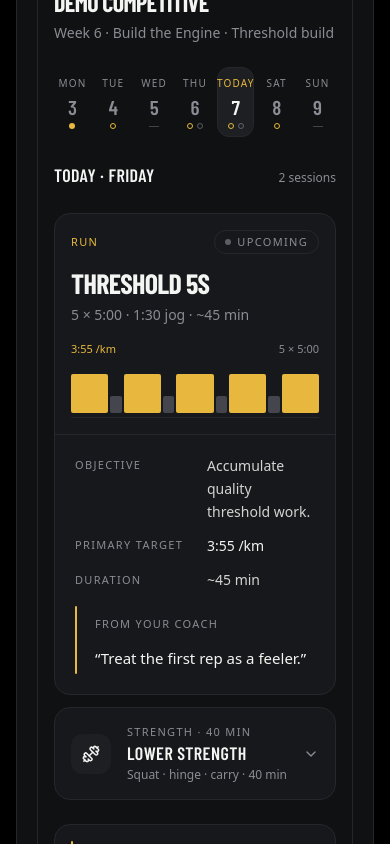
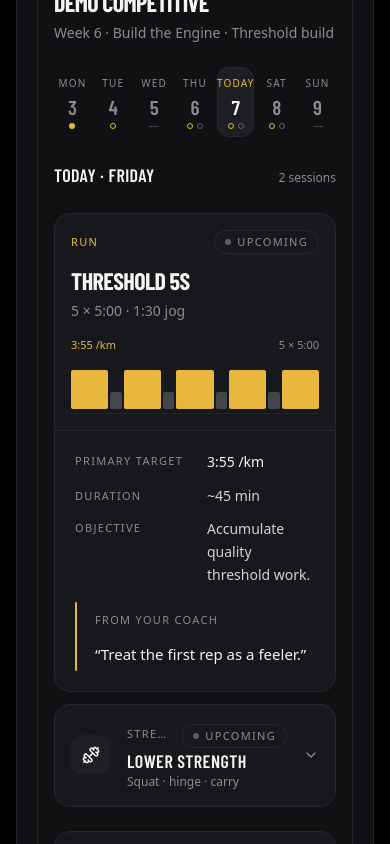
Before and after one commit to Hybrid365/hybrid365-blueprint-app, a Next.js app: page /dev/visual-system in a window 390 px wide. Shown: the part 2120-2964 px from the top of the page. Built offline with nearby package versions, Linux system fonts and the light colour scheme; no server answers.

Commit message:
fix: refine Home D information hierarchy
Dedupe objective/prescription walls, hide placeholder targets, expose
secondary status on mobile, and collapse empty side context so real
training targets surface earlier without changing programme data.

```diff
--- a/app/lib/visual-system/homeDSessionCardAdapter.ts
+++ b/app/lib/visual-system/homeDSessionCardAdapter.ts
@@ -11,6 +11,7 @@ import type {
   AthleteHomeDSessionCard,
 } from "@/app/lib/hyroxAthleteHomeDViewModel";
 import type { HyroxSession } from "@/app/lib/hyroxTeamDashboardMock";
+import { isPopulatedTargetValue } from "@/app/lib/hyrox-team/modules/home/resolveCompactSessionTargets";
 import { buildWorkoutTimelineViewModel } from "@/app/lib/visual-system/workoutTimelineViewModel";
 import { inferTimelineModality } from "@/app/lib/visual-system/timelineModality";
 import type { AthleteSessionCardViewModel } from "@/components/athlete-command-centre/visual-system/sessions/sessionCardTypes";
@@ -41,9 +42,25 @@ export function homeDDaysToWeekDateNav(days: AthleteHomeDDay[]): WeekDateNavDay[
   }));
 }
 
+function normCopy(value: string | null | undefined): string {
+  return (value ?? "").toLowerCase().replace(/\s+/g, " ").trim();
+}
+
+/**
+ * Compact line under the title — distinct prescription detail only.
+ * When primaryDetail duplicates intent/objective, omit it so Objective is
+ * the single copy. Duration stays in the meta grid (never duplicated here).
+ */
 function prescriptionLine(card: AthleteHomeDSessionCard): string | null {
-  const bits = [card.primaryDetail, card.duration].filter(Boolean);
-  return bits.length ? bits.join(" · ") : null;
+  const detail = card.primaryDetail?.trim() || null;
+  if (!detail) return null;
+  const intent = card.intent?.trim() || null;
+  if (intent && normCopy(detail) === normCopy(intent)) return null;
+  return detail;
+}
+
+function displayPrimaryTarget(card: AthleteHomeDSessionCard): string | null {
+  return isPopulatedTargetValue(card.primaryTarget) ? card.primaryTarget!.trim() : null;
 }
 
 function workTargetFromCard(card: AthleteHomeDSessionCard, live?: HyroxSession | null) {
@@ -98,7 +115,7 @@ export function homeDSessionToCardViewModel(
     status: card.status,
     prescriptionLine: prescriptionLine(card),
     objective: card.intent,
-    primaryTarget: card.primaryTarget,
+    primaryTarget: displayPrimaryTarget(card),
     durationLabel: card.duration,
     coachNote: card.coachNote,
     timeline: showTimeline ? timeline : null,
--- a/components/athlete-command-centre/home-d/AthleteHomeDDashboard.tsx
+++ b/components/athlete-command-centre/home-d/AthleteHomeDDashboard.tsx
@@ -233,6 +233,12 @@ export function AthleteHomeDDashboard({ readOnly = false }: { readOnly?: boolean
     );
   }
 
+  const hasSideContext = Boolean(
+    vm.coachContext ||
+      vm.performanceInsight ||
+      (vm.progressSnapshot && vm.progressSnapshot.length > 0)
+  );
+
   return (
     <div
       data-home-d-live=""
@@ -240,7 +246,13 @@ export function AthleteHomeDDashboard({ readOnly = false }: { readOnly?: boolean
       className="mx-auto max-w-5xl px-4 pb-[calc(5.5rem+env(safe-area-inset-bottom,0px))] pt-3 sm:px-6 lg:pb-10 lg:pt-5"
       style={{ color: "var(--h365-text)" }}
     >
-      <div className="lg:grid lg:grid-cols-[minmax(0,1fr)_260px] lg:items-start lg:gap-8">
+      <div
+        className={
+          hasSideContext
+            ? "lg:grid lg:grid-cols-[minmax(0,1fr)_260px] lg:items-start lg:gap-8"
+            : undefined
+        }
+      >
         <div className="min-w-0">
           <header className="mb-2">
             <p className="label-caps text-[var(--h365-text-muted)]">Home</p>
@@ -248,7 +260,7 @@ export function AthleteHomeDDashboard({ readOnly = false }: { readOnly?: boolean
               {vm.athleteName}
             </h1>
             {vm.programmeContext ? (
-              <p className="mt-2 text-[13px] text-[var(--h365-text-muted)]">
+              <p className="mt-2 line-clamp-2 text-[13px] leading-snug text-[var(--h365-text-muted)]">
                 Week {vm.programmeContext.weekNumber}
                 <span className="mx-1.5 text-[var(--h365-border)]">·</span>
                 {vm.programmeContext.blockLabel}
@@ -258,7 +270,8 @@ export function AthleteHomeDDashboard({ readOnly = false }: { readOnly?: boolean
                     {vm.programmeContext.weekRole}
                   </>
                 ) : null}
-                {vm.programmeContext.raceLabel ? (
+                {vm.programmeContext.raceLabel &&
+                vm.programmeContext.raceLabel.trim().length <= 42 ? (
                   <>
                     <span className="mx-1.5 text-[var(--h365-border)]">·</span>
                     {vm.programmeContext.raceLabel}
@@ -338,6 +351,7 @@ export function AthleteHomeDDashboard({ readOnly = false }: { readOnly?: boolean
             )}
           </section>
 
+          {hasSideContext ? (
             <div className="mt-7 space-y-3 lg:hidden">
               <SideContext
                 coachContext={vm.coachContext}
@@ -345,8 +359,10 @@ export function AthleteHomeDDashboard({ readOnly = false }: { readOnly?: boolean
                 progressSnapshot={vm.progressSnapshot}
               />
             </div>
+          ) : null}
         </div>
 
+        {hasSideContext ? (
           <aside className="mt-8 hidden space-y-4 lg:mt-0 lg:block">
             <SideContext
               coachContext={vm.coachContext}
@@ -354,6 +370,7 @@ export function AthleteHomeDDashboard({ readOnly = false }: { readOnly?: boolean
               progressSnapshot={vm.progressSnapshot}
             />
           </aside>
+        ) : null}
       </div>
 
       <SessionDrawer
--- a/components/athlete-command-centre/visual-system/lab/HomeDVisualPreview.tsx
+++ b/components/athlete-command-centre/visual-system/lab/HomeDVisualPreview.tsx
@@ -74,6 +74,35 @@ function fixtureDays(): AthleteHomeDDay[] {
     status: "partial",
   };
 
+  /** Mirrors production density failure: objective duplicated + placeholder target. */
+  const densityDup: AthleteHomeDSessionCard = {
+    id: "lab-h6",
+    slot: "Main",
+    modalityLabel: "Strength",
+    title: "Upper Body Density EMOM",
+    primaryTarget: "See session prescription",
+    primaryDetail:
+      "Build upper-body pulling/pushing strength endurance with short, dense EMOM work.",
+    duration: "35–55 min",
+    intent:
+      "Build upper-body pulling/pushing strength endurance with short, dense EMOM work.",
+    coachNote: "Keep RPE honest — density without grinding.",
+    status: "unresolved",
+  };
+
+  const densitySecondary: AthleteHomeDSessionCard = {
+    id: "lab-h7",
+    slot: "PM",
+    modalityLabel: "Aerobic",
+    title: "Easy run",
+    primaryTarget: null,
+    primaryDetail: "Add aerobic minutes with minimal impact",
+    duration: "30–45 min",
+    intent: null,
+    coachNote: null,
+    status: "unresolved",
+  };
+
   return [
     {
       id: "d0",
@@ -130,7 +159,7 @@ function fixtureDays(): AthleteHomeDDay[] {
       iso: "2026-11-08",
       isToday: false,
       isPast: false,
-      sessions: [{ ...primary, id: "lab-h5", title: "Long aerobic", status: "upcoming" }],
+      sessions: [densityDup, densitySecondary],
     },
     {
       id: "d6",
--- a/components/athlete-command-centre/visual-system/sessions/PrimarySessionCard.tsx
+++ b/components/athlete-command-centre/visual-system/sessions/PrimarySessionCard.tsx
@@ -34,7 +34,7 @@ export function PrimarySessionCard({
         </div>
 
         <div className="flex flex-col gap-2">
-          <h3 className="font-display text-[28px] font-bold uppercase leading-[0.95] tracking-tight text-balance text-[var(--h365-text)] sm:text-[34px]">
+          <h3 className="font-display text-[24px] font-bold uppercase leading-[0.95] tracking-tight text-balance text-[var(--h365-text)] sm:text-[30px]">
             {session.title}
           </h3>
           {session.prescriptionLine ? (
@@ -51,14 +51,6 @@ export function PrimarySessionCard({
 
       <div className="flex flex-col gap-4 border-t border-[var(--h365-border)] p-5">
         <dl className="flex flex-col gap-3 text-sm">
-          {session.objective ? (
-            <div className="grid grid-cols-[7.5rem_1fr] gap-3">
-              <dt className="label-caps pt-0.5 text-[var(--h365-text-muted)]">Objective</dt>
-              <dd className="text-pretty leading-relaxed text-[var(--h365-text)]/85">
-                {session.objective}
-              </dd>
-            </div>
-          ) : null}
           {session.primaryTarget ? (
             <div className="grid grid-cols-[7.5rem_1fr] gap-3">
               <dt className="label-caps pt-0.5 text-[var(--h365-text-muted)]">
@@ -73,6 +65,14 @@ export function PrimarySessionCard({
             <div className="grid grid-cols-[7.5rem_1fr] gap-3">
               <dt className="label-caps pt-0.5 text-[var(--h365-text-muted)]">Duration</dt>
               <dd className="text-[var(--h365-text)]/85 num">{session.durationLabel}</dd>
+            </div>
+          ) : null}
+          {session.objective ? (
+            <div className="grid grid-cols-[7.5rem_1fr] gap-3">
+              <dt className="label-caps pt-0.5 text-[var(--h365-text-muted)]">Objective</dt>
+              <dd className="text-pretty leading-relaxed text-[var(--h365-text)]/85">
+                {session.objective}
+              </dd>
             </div>
           ) : null}
         </dl>
--- a/components/athlete-command-centre/visual-system/sessions/SecondarySessionRow.tsx
+++ b/components/athlete-command-centre/visual-system/sessions/SecondarySessionRow.tsx
@@ -58,9 +58,14 @@ export function SecondarySessionRow({
           <Icon className="size-[18px]" aria-hidden />
         </span>
         <span className="flex min-w-0 flex-1 flex-col gap-0.5">
-          <span className="label-caps text-[var(--h365-text-muted)]">
-            {session.categoryLabel}
-            {session.durationLabel ? ` · ${session.durationLabel}` : ""}
+          <span className="flex items-center justify-between gap-2">
+            <span className="label-caps truncate text-[var(--h365-text-muted)]">
+              {session.categoryLabel}
+              {session.durationLabel ? ` · ${session.durationLabel}` : ""}
+            </span>
+            <span className="shrink-0 sm:hidden">
+              <SessionStatusPill status={session.status} />
+            </span>
           </span>
           <span className="truncate font-display text-lg font-semibold uppercase leading-tight tracking-wide text-[var(--h365-text)]">
             {session.title}
@@ -71,7 +76,7 @@ export function SecondarySessionRow({
             </span>
           ) : null}
         </span>
-        <span className="hidden sm:block">
+        <span className="hidden shrink-0 sm:block">
           <SessionStatusPill status={session.status} />
         </span>
         {opensDrawer ? (
--- a/scripts/qa-hyrox-home-d-visual.ts
+++ b/scripts/qa-hyrox-home-d-visual.ts
@@ -180,6 +180,47 @@ function card(
   const serialized = JSON.stringify(vm);
   assert.doesNotMatch(serialized, /familyId|stageId|Stage\s*\d|automationEligibility/);
   ok("Home D → card VM maps athlete-safe fields + run modality from type");
+}
+
+// --- Presentation polish: dedupe objective wall + drop placeholder targets ---
+{
+  const longIntent =
+    "Build upper-body pulling/pushing strength endurance with short, dense EMOM work.";
+  const homeCard = card({
+    id: "s-dup",
+    slot: "Main",
+    title: "Upper Body Density EMOM",
+    modalityLabel: "Strength",
+    intent: longIntent,
+    primaryDetail: longIntent,
+    primaryTarget: "See session prescription",
+    duration: "35–55 min",
+    status: "unresolved",
+  });
+  const vm = homeDSessionToCardViewModel(homeCard);
+  assert.equal(vm.prescriptionLine, null);
+  assert.equal(vm.objective, longIntent);
+  assert.equal(vm.durationLabel, "35–55 min");
+  assert.equal(vm.primaryTarget, null);
+  ok("card VM dedupes objective into single row and hides placeholder target");
+}
+
+{
+  const homeCard = card({
+    id: "s-distinct",
+    slot: "Main",
+    title: "Threshold 5s",
+    primaryDetail: "5 × 5:00 @ 3:55 /km · 1:30 jog",
+    intent: "Accumulate quality threshold work.",
+    primaryTarget: "3:55 /km",
+    duration: "~45 min",
+  });
+  const vm = homeDSessionToCardViewModel(homeCard);
+  assert.equal(vm.prescriptionLine, "5 × 5:00 @ 3:55 /km · 1:30 jog");
+  assert.equal(vm.objective, "Accumulate quality threshold work.");
+  assert.equal(vm.primaryTarget, "3:55 /km");
+  assert.equal(vm.durationLabel, "~45 min");
+  ok("card VM keeps distinct prescription + objective + real target");
 }
 
 {
```
Lines whose indentation alone changed are shown as unchanged.
